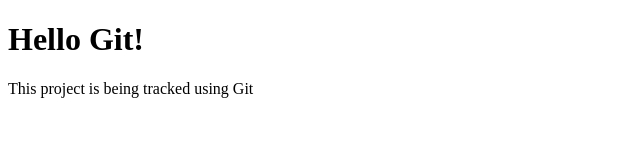
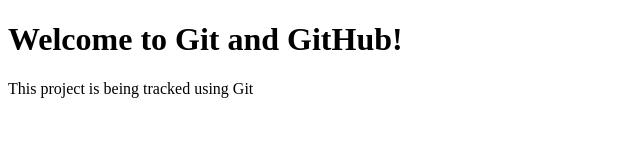
Before and after one commit to RutvijMahamuni/git-new-repo, a plain HTML site: page index.html in a window 1280 px wide. Shown: the whole page, without its empty margins (0-640 px from the left). Drawn offline with Linux system fonts and the light colour scheme.

Commit message:
Updated code

```diff
--- a/index.html
+++ b/index.html
@@ -6,7 +6,7 @@
     <title>Document</title>
   </head>
   <body>
-    <h1>Hello Git!</h1>
+    <h1>Welcome to Git and GitHub!</h1>
     <p>This project is being tracked using Git</p>
   </body>
 </html>
```
